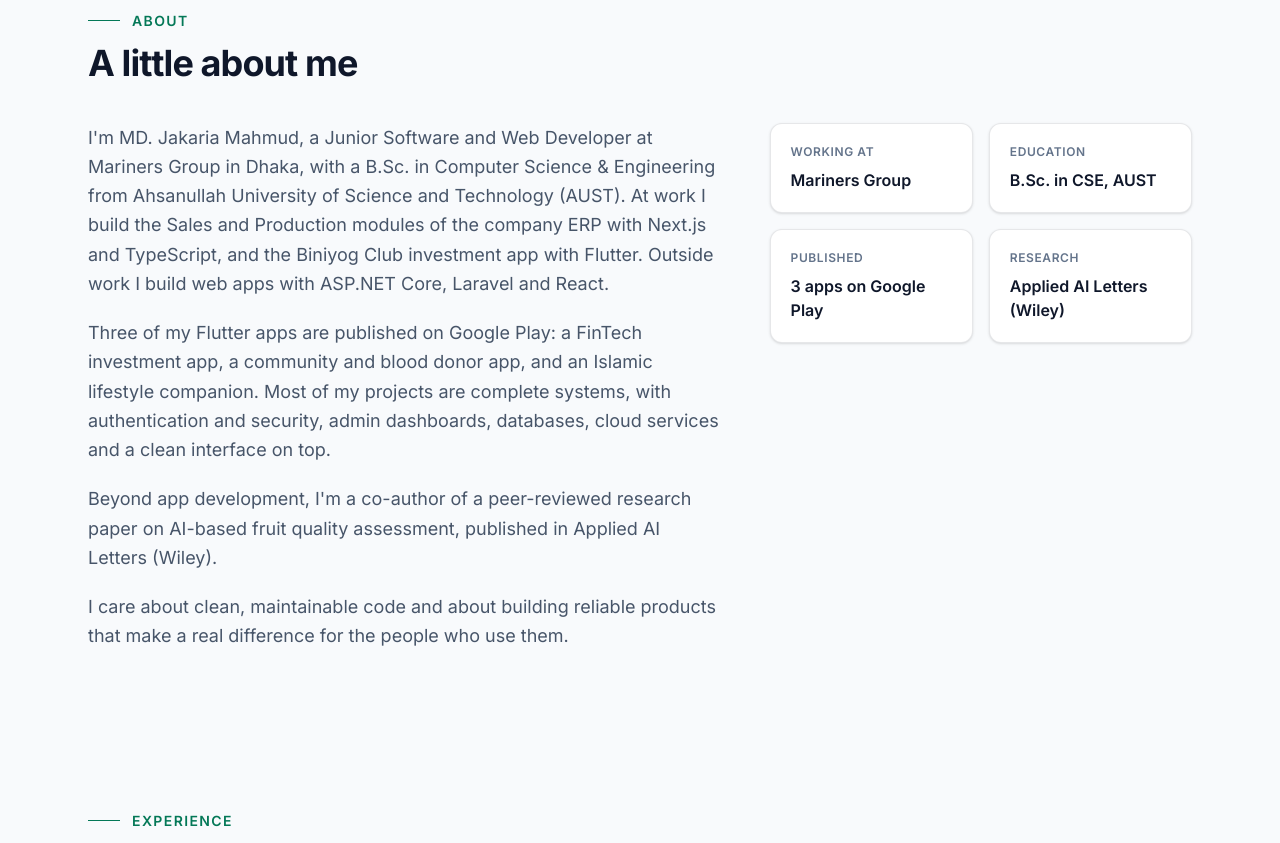
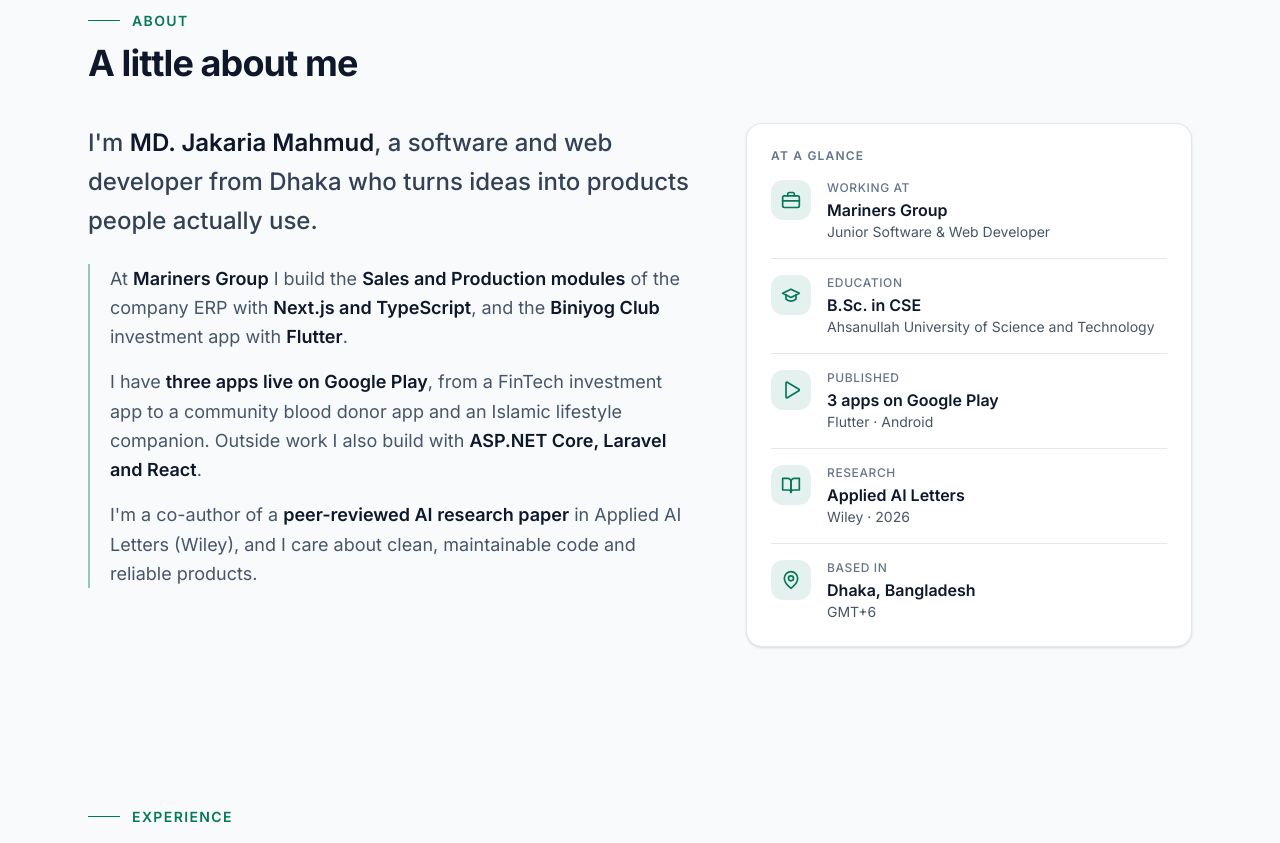
Before and after one commit to jakaria76/portfolio, a Next.js app: page / in a window 1280 px wide. Shown: the part 760-1603 px from the top of the page. Built offline with nearby package versions, Linux system fonts and the light colour scheme.

Commit message:
Redesign About section with intro and at-a-glance card

```diff
--- a/src/components/About.js
+++ b/src/components/About.js
@@ -1,24 +1,68 @@
+import { Fragment } from "react";
 import { about, quickFacts } from "@/data/portfolio";
 import Section from "./Section";
+import { BookIcon, BriefcaseIcon, GraduationIcon, MapPinIcon, PlayIcon } from "./Icons";
+
+const icons = {
+  briefcase: BriefcaseIcon,
+  education: GraduationIcon,
+  play: PlayIcon,
+  research: BookIcon,
+  location: MapPinIcon,
+};
+
+// Turns **word** into bold text
+function RichText({ text }) {
+  return text.split(/\*\*(.+?)\*\*/g).map((part, i) =>
+    i % 2 === 1 ? (
+      <strong key={i} className="font-semibold text-heading">
+        {part}
+      </strong>
+    ) : (
+      <Fragment key={i}>{part}</Fragment>
+    )
+  );
+}
 
 export default function About() {
+  const [intro, ...rest] = about;
+
   return (
     <Section id="about" eyebrow="About" title="A little about me">
-      <div className="grid gap-10 lg:grid-cols-[3fr_2fr] lg:gap-12">
-        <div className="space-y-5 text-base leading-relaxed text-muted sm:text-lg">
-          {about.map((paragraph) => (
-            <p key={paragraph.slice(0, 20)}>{paragraph}</p>
-          ))}
+      <div className="grid items-start gap-10 lg:grid-cols-[1.35fr_1fr] lg:gap-14">
+        <div>
+          <p className="text-xl font-medium leading-relaxed text-body sm:text-2xl sm:leading-relaxed">
+            <RichText text={intro} />
+          </p>
+          <div className="mt-6 space-y-4 border-l-2 border-accent/40 pl-5 text-base leading-relaxed text-muted sm:text-lg">
+            {rest.map((paragraph) => (
+              <p key={paragraph.slice(0, 24)}>
+                <RichText text={paragraph} />
+              </p>
+            ))}
+          </div>
         </div>
 
-        <dl className="grid h-fit grid-cols-1 gap-4 min-[420px]:grid-cols-2">
-          {quickFacts.map((fact) => (
-            <div key={fact.label} className="rounded-xl border border-line bg-card p-5 shadow-sm dark:shadow-none">
-              <dt className="text-xs font-semibold uppercase tracking-wider text-faint">{fact.label}</dt>
-              <dd className="mt-2 font-semibold text-heading">{fact.value}</dd>
-            </div>
-          ))}
-        </dl>
+        <div className="rounded-2xl border border-line bg-card p-5 shadow-sm sm:p-6 dark:shadow-none">
+          <p className="text-xs font-semibold uppercase tracking-widest text-faint">At a glance</p>
+          <dl className="mt-4 divide-y divide-line">
+            {quickFacts.map((fact) => {
+              const Icon = icons[fact.icon] ?? BriefcaseIcon;
+              return (
+                <div key={fact.label} className="flex items-start gap-4 py-4 first:pt-0 last:pb-0">
+                  <span className="flex h-10 w-10 shrink-0 items-center justify-center rounded-xl bg-accent/10 text-accent">
+                    <Icon className="h-5 w-5" />
+                  </span>
+                  <div className="min-w-0">
+                    <dt className="text-xs font-medium uppercase tracking-wider text-faint">{fact.label}</dt>
+                    <dd className="mt-0.5 font-semibold text-heading">{fact.value}</dd>
+                    {fact.detail && <dd className="text-sm text-muted">{fact.detail}</dd>}
+                  </div>
+                </div>
+              );
+            })}
+          </dl>
+        </div>
       </div>
     </Section>
   );
--- a/src/components/Icons.js
+++ b/src/components/Icons.js
@@ -68,6 +68,28 @@ export const ArrowRightIcon = (p) => (
   </Stroke>
 );
 
+export const BriefcaseIcon = (p) => (
+  <Stroke {...p}>
+    <rect x="2" y="7" width="20" height="14" rx="2" />
+    <path d="M16 7V5a2 2 0 0 0-2-2h-4a2 2 0 0 0-2 2v2" />
+    <path d="M2 13h20" />
+  </Stroke>
+);
+
+export const GraduationIcon = (p) => (
+  <Stroke {...p}>
+    <path d="M22 10 12 5 2 10l10 5 10-5Z" />
+    <path d="M6 12v5c3 3 9 3 12 0v-5" />
+  </Stroke>
+);
+
+export const BookIcon = (p) => (
+  <Stroke {...p}>
+    <path d="M2 4h6a4 4 0 0 1 4 4v13a3 3 0 0 0-3-3H2Z" />
+    <path d="M22 4h-6a4 4 0 0 0-4 4v13a3 3 0 0 1 3-3h7Z" />
+  </Stroke>
+);
+
 export const PlayIcon = (p) => (
   <Stroke {...p}>
     <path d="M6 3.5v17a1 1 0 0 0 1.5.86l14-8.5a1 1 0 0 0 0-1.72l-14-8.5A1 1 0 0 0 6 3.5Z" />
--- a/src/data/portfolio.js
+++ b/src/data/portfolio.js
@@ -74,18 +74,21 @@ export const site = {
   ],
 };
 
+// The first paragraph is shown larger as an intro. Wrap words in **double stars** to make them bold.
 export const about = [
-  "I'm MD. Jakaria Mahmud, a Junior Software and Web Developer at Mariners Group in Dhaka, with a B.Sc. in Computer Science & Engineering from Ahsanullah University of Science and Technology (AUST). At work I build the Sales and Production modules of the company ERP with Next.js and TypeScript, and the Biniyog Club investment app with Flutter. Outside work I build web apps with ASP.NET Core, Laravel and React.",
-  "Three of my Flutter apps are published on Google Play: a FinTech investment app, a community and blood donor app, and an Islamic lifestyle companion. Most of my projects are complete systems, with authentication and security, admin dashboards, databases, cloud services and a clean interface on top.",
-  "Beyond app development, I'm a co-author of a peer-reviewed research paper on AI-based fruit quality assessment, published in Applied AI Letters (Wiley).",
-  "I care about clean, maintainable code and about building reliable products that make a real difference for the people who use them.",
+  "I'm **MD. Jakaria Mahmud**, a software and web developer from Dhaka who turns ideas into products people actually use.",
+  "At **Mariners Group** I build the **Sales and Production modules** of the company ERP with **Next.js and TypeScript**, and the **Biniyog Club** investment app with **Flutter**.",
+  "I have **three apps live on Google Play**, from a FinTech investment app to a community blood donor app and an Islamic lifestyle companion. Outside work I also build with **ASP.NET Core, Laravel and React**.",
+  "I'm a co-author of a **peer-reviewed AI research paper** in Applied AI Letters (Wiley), and I care about clean, maintainable code and reliable products.",
 ];
 
+// "At a glance" card in the About section. icon: briefcase, education, play, research or location.
 export const quickFacts = [
-  { label: "Working at", value: "Mariners Group" },
-  { label: "Education", value: "B.Sc. in CSE, AUST" },
-  { label: "Published", value: "3 apps on Google Play" },
-  { label: "Research", value: "Applied AI Letters (Wiley)" },
+  { icon: "briefcase", label: "Working at", value: "Mariners Group", detail: "Junior Software & Web Developer" },
+  { icon: "education", label: "Education", value: "B.Sc. in CSE", detail: "Ahsanullah University of Science and Technology" },
+  { icon: "play", label: "Published", value: "3 apps on Google Play", detail: "Flutter · Android" },
+  { icon: "research", label: "Research", value: "Applied AI Letters", detail: "Wiley · 2026" },
+  { icon: "location", label: "Based in", value: "Dhaka, Bangladesh", detail: "GMT+6" },
 ];
 
 // Jobs, newest first. current: true shows "Present" and a "Current" badge.
```
